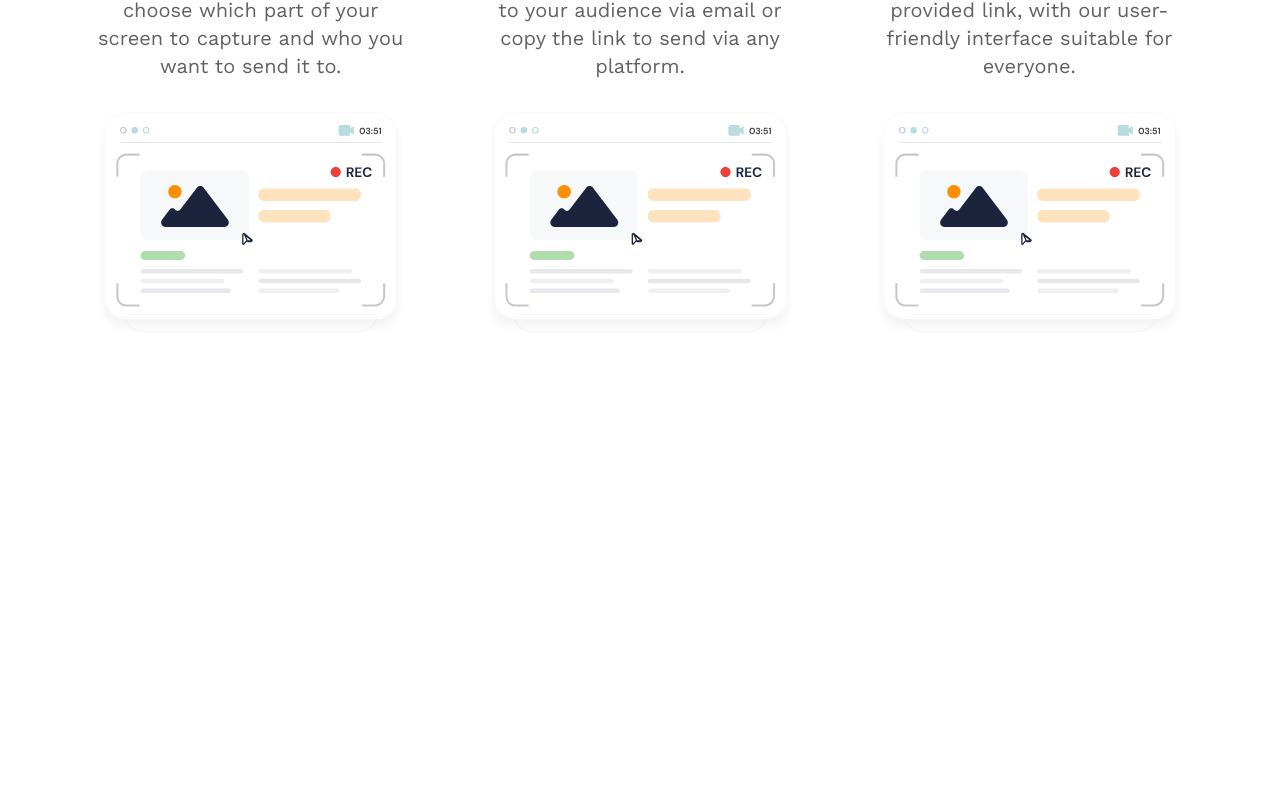
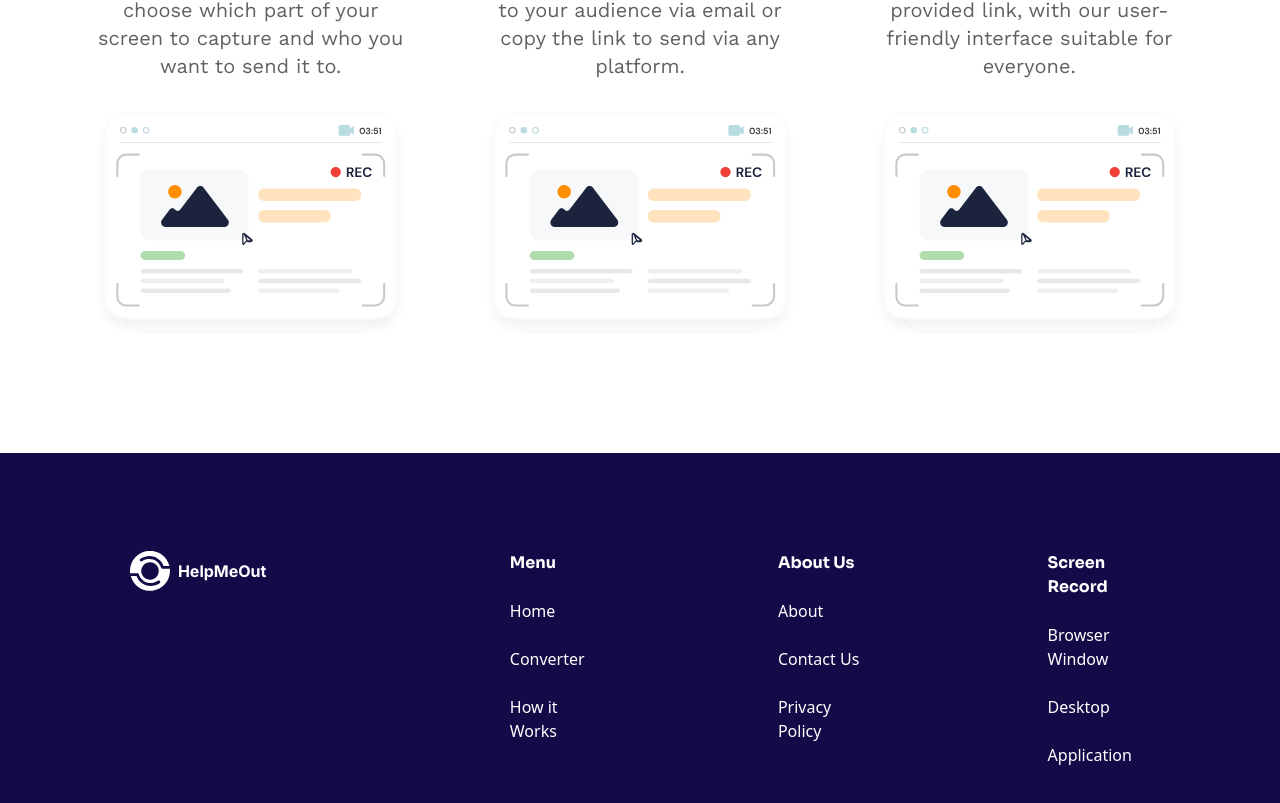
Before and after one commit to Prechyious/hng-stage-five, a React (Vite) app in the folder task-one/: page / in a window 1280 px wide. Shown: the part 2033-2836 px from the top of the page. Before the commit the page ends 2486 px from the top, so only its background shows below. Built offline with nearby package versions, Linux system fonts and the light colour scheme.

Commit message:
task-one: finished landing page

```diff
--- /dev/null
+++ b/task-one/src/components/Footer.jsx
@@ -0,0 +1,44 @@
+import { Link, NavLink } from "react-router-dom";
+import logoWhite from "../assets/images/logoWhite.svg";
+
+const Footer = () => {
+    return (
+        <footer className="bg-primary text-white px-[8.12rem] py-[6.12rem] flex gap-[15.97rem]">
+            <div>
+                <Link
+                    to="/"
+                    className="font-inter text-base font-bold flex items-center gap-2"
+                >
+                    <img src={logoWhite} alt="Help Me Out" />
+                    <span>HelpMeOut</span>
+                </Link>
+            </div>
+            <nav className="flex gap-[11.75rem]">
+                <div className="flex flex-col gap-6">
+                    <h4 className="font-sora text-base font-semibold">Menu</h4>
+                    <NavLink to="/">Home</NavLink>
+                    <NavLink> Converter</NavLink>
+                    <NavLink>How it Works</NavLink>
+                </div>
+                <div className="flex flex-col gap-6">
+                    <h4 className="font-sora text-base font-semibold">
+                        About Us
+                    </h4>
+                    <NavLink>About</NavLink>
+                    <NavLink> Contact Us</NavLink>
+                    <NavLink>Privacy Policy</NavLink>
+                </div>
+                <div className="flex flex-col gap-6 text-base font-normal leading-normal">
+                    <h4 className="font-sora text-base font-semibold">
+                        Screen Record
+                    </h4>
+                    <NavLink>Browser Window</NavLink>
+                    <NavLink> Desktop</NavLink>
+                    <NavLink>Application</NavLink>
+                </div>
+            </nav>
+        </footer>
+    );
+};
+
+export default Footer;
--- a/task-one/src/pages/Home.jsx
+++ b/task-one/src/pages/Home.jsx
@@ -1,4 +1,5 @@
 import Features from "../components/Features";
+import Footer from "../components/Footer";
 import HeroSection from "../components/HeroSection";
 import HowItWorks from "../components/HowItWorks";
 import Nav from "../components/Nav";
@@ -12,6 +13,7 @@ const Home = () => {
             <Features />
             <div className="h-16 bg-[#F4F6F8]"></div>
             <HowItWorks />
+            <Footer />
         </>
     );
 };
```
